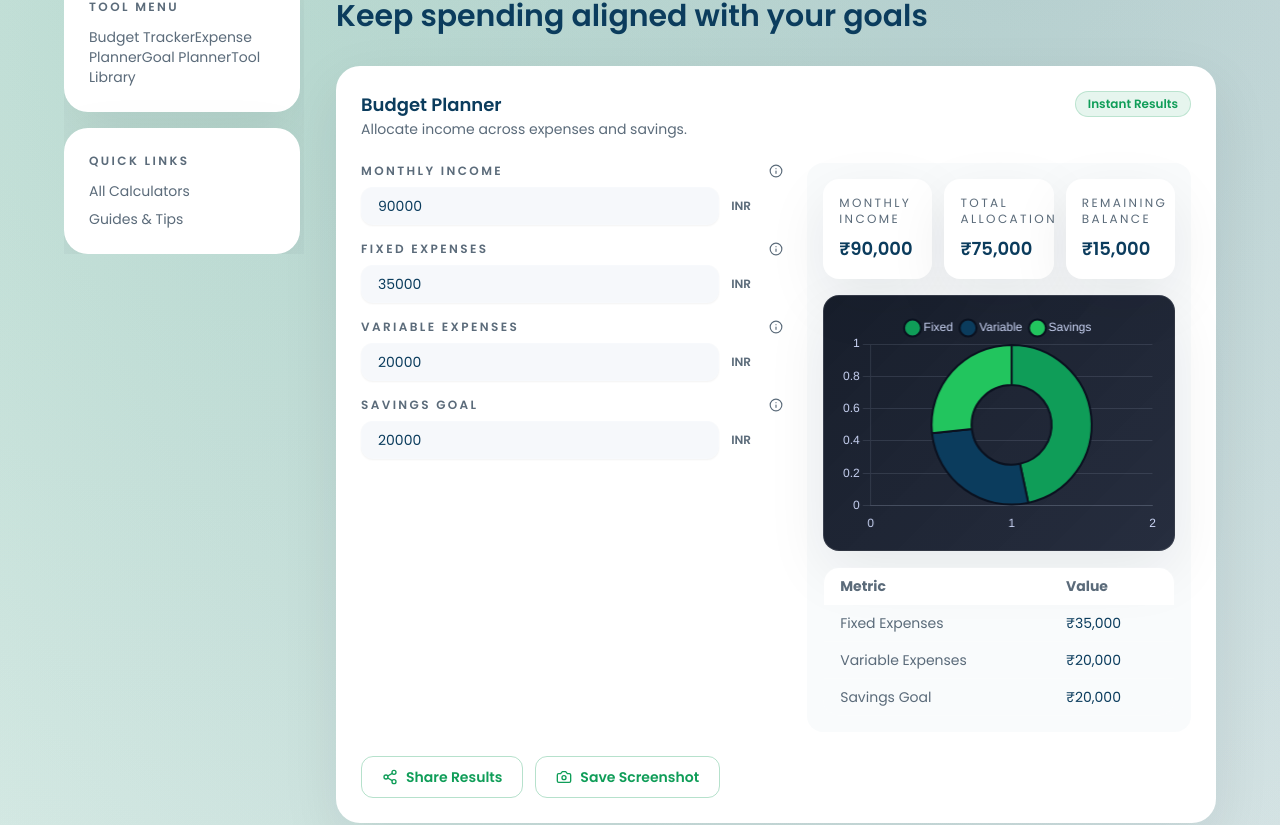
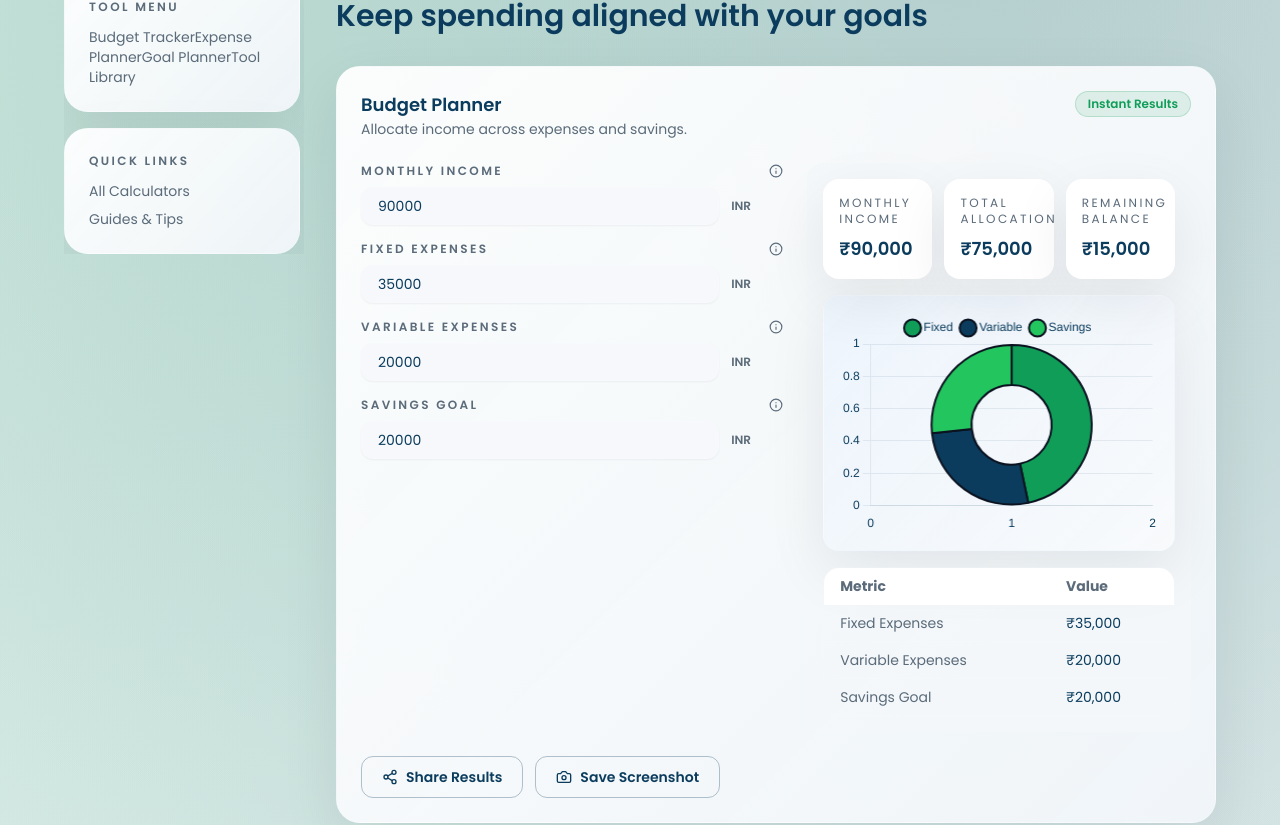
Before and after one commit to mkhanzk/FianceWebsiteforIndian, a Next.js app: page /tools in a window 1280 px wide. Shown: the part 553-1378 px from the top of the page. Built offline with nearby package versions, Linux system fonts and the light colour scheme.

Commit message:
Refine chart palette and UI colors

```diff
--- a/components/ChartBlock.tsx
+++ b/components/ChartBlock.tsx
@@ -7,8 +7,10 @@ const Pie = dynamic(() => import('react-chartjs-2').then((mod) => mod.Pie), { ss
 const Line = dynamic(() => import('react-chartjs-2').then((mod) => mod.Line), { ssr: false });
 const Bar = dynamic(() => import('react-chartjs-2').then((mod) => mod.Bar), { ssr: false });
 
-const palette = ['#22c55e', '#0ea5e9', '#14b8a6', '#f59e0b', '#a855f7'];
-const fillPalette = ['rgba(34, 197, 94, 0.12)', 'rgba(14, 165, 233, 0.12)', 'rgba(20, 184, 166, 0.12)'];
+const paletteLight = ['#0F9D58', '#0B3C5D', '#16a34a', '#0284c7', '#f59e0b'];
+const paletteDark = ['#22c55e', '#38bdf8', '#0ea5e9', '#f59e0b', '#a855f7'];
+const fillLight = ['rgba(15, 157, 88, 0.12)', 'rgba(11, 60, 93, 0.12)', 'rgba(2, 132, 199, 0.12)'];
+const fillDark = ['rgba(34, 197, 94, 0.16)', 'rgba(56, 189, 248, 0.16)', 'rgba(14, 165, 233, 0.16)'];
 
 const ChartBlock = ({
   chart,
@@ -33,8 +35,11 @@ const ChartBlock = ({
   }, []);
 
   const options = useMemo(() => {
-    const color = '#cbd5f5';
-    const gridColor = 'rgba(148, 163, 184, 0.18)';
+    const color = isDark ? '#cbd5f5' : '#0b3c5d';
+    const gridColor = isDark ? 'rgba(148, 163, 184, 0.18)' : 'rgba(11, 60, 93, 0.08)';
+    const tooltipBg = isDark ? '#0b1220' : '#ffffff';
+    const tooltipBorder = isDark ? 'rgba(148, 163, 184, 0.25)' : 'rgba(15, 23, 42, 0.12)';
+    const tooltipText = isDark ? '#e2e8f0' : '#0b3c5d';
     const base: any = {
       responsive: true,
       maintainAspectRatio: false,
@@ -47,11 +52,11 @@ const ChartBlock = ({
           }
         },
         tooltip: {
-          backgroundColor: '#0b1220',
-          borderColor: 'rgba(148, 163, 184, 0.25)',
+          backgroundColor: tooltipBg,
+          borderColor: tooltipBorder,
           borderWidth: 1,
-          titleColor: '#e2e8f0',
-          bodyColor: '#e2e8f0',
+          titleColor: tooltipText,
+          bodyColor: tooltipText,
           padding: 12,
           displayColors: true
         }
@@ -94,11 +99,14 @@ const ChartBlock = ({
     }
 
     return base;
-  }, [chart.type]);
+  }, [chart.type, isDark]);
 
   const styledData = useMemo(() => {
     const data: any = chart.data;
     if (!data || !Array.isArray(data.datasets)) return data;
+    const palette = isDark ? paletteDark : paletteLight;
+    const fills = isDark ? fillDark : fillLight;
+    const pointBorder = isDark ? '#0b1220' : '#f8fafc';
     const datasets = data.datasets.map((dataset: any, index: number) => {
       const color = palette[index % palette.length];
       if (chart.type === 'line') {
@@ -106,12 +114,12 @@ const ChartBlock = ({
         return {
           ...dataset,
           borderColor,
-          backgroundColor: dataset.backgroundColor ?? fillPalette[index % fillPalette.length],
+          backgroundColor: dataset.backgroundColor ?? fills[index % fills.length],
           borderWidth: 3,
           pointRadius: 4,
           pointHoverRadius: 6,
           pointBackgroundColor: borderColor,
-          pointBorderColor: '#0b1220',
+          pointBorderColor: pointBorder,
           pointBorderWidth: 2,
           tension: dataset.tension ?? 0.35,
           fill: false
@@ -125,7 +133,7 @@ const ChartBlock = ({
         return {
           ...dataset,
           backgroundColor,
-          borderColor: '#0b3c5d',
+          borderColor: isDark ? '#0b1220' : '#0b3c5d',
           borderWidth: 1,
           borderRadius: 10,
           borderSkipped: false
--- a/styles/globals.css
+++ b/styles/globals.css
@@ -77,11 +77,16 @@ body {
 }
 
 .btn-secondary {
-  @apply inline-flex items-center justify-center gap-2 rounded-xl border border-accent/30 px-5 py-2.5 text-sm font-semibold text-accent transition hover:-translate-y-0.5 hover:bg-accent/10 hover:shadow-soft active:translate-y-0;
+  @apply inline-flex items-center justify-center gap-2 rounded-xl border border-accent2/30 px-5 py-2.5 text-sm font-semibold text-accent2 transition hover:-translate-y-0.5 hover:bg-accent2/10 hover:shadow-soft active:translate-y-0;
 }
 
 .card {
   @apply rounded-3xl border border-white/10 bg-surface p-6 shadow-card transition duration-200 hover:-translate-y-1 hover:border-white/20 hover:shadow-soft focus-within:shadow-soft;
+  background: linear-gradient(135deg, rgba(255, 255, 255, 0.94), rgba(242, 246, 250, 0.92));
+}
+
+.dark .card {
+  background: linear-gradient(135deg, rgba(17, 24, 39, 0.92), rgba(15, 23, 42, 0.9));
 }
 
 .input {
@@ -121,6 +126,10 @@ body {
 
 .chart-surface {
   @apply rounded-2xl border border-white/10 p-4 shadow-card;
+  background: linear-gradient(135deg, rgba(236, 244, 252, 0.95), rgba(248, 250, 252, 0.98));
+}
+
+.dark .chart-surface {
   background: linear-gradient(135deg, rgba(11, 18, 32, 0.95), rgba(15, 23, 42, 0.9));
 }
 
```
